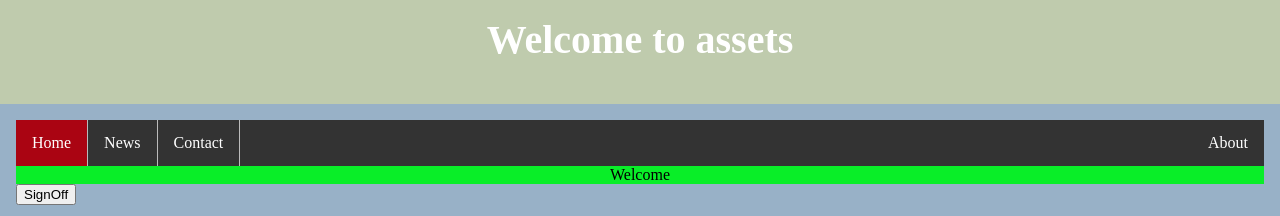
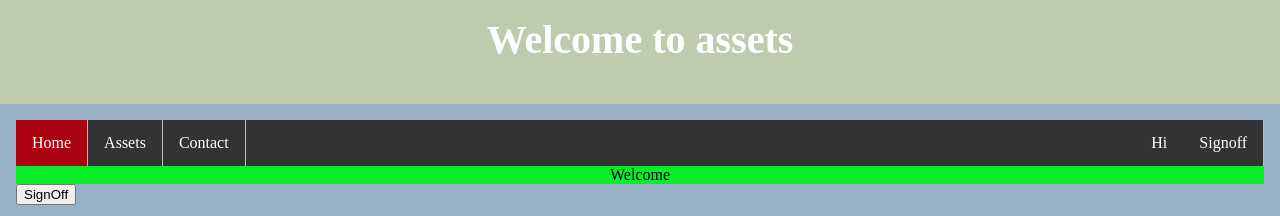
Before and after one commit to mdkhanga/webcomponents, a Next.js app in the folder myassets/: page / in a window 1280 px wide. Shown: the top 216 px of the page. Built offline with nearby package versions, Linux system fonts and the light colour scheme.

Commit message:
moved signoff to menu bar

```diff
--- a/myassets/src/app/page.tsx
+++ b/myassets/src/app/page.tsx
@@ -25,9 +25,8 @@ useEffect(() => {
   }
 }, [username, router]);
 
-
-
-const handleSignoff = () => {
+const handleSignoff = (e) => {
+  e.preventDefault();
   Cookies.remove('username');
   setUsername('')
   router.push('/signin');
@@ -37,10 +36,11 @@ const handleSignoff = () => {
   return (
     <main className={styles.myDiv}>
       <ul>
-        <li><a className={styles.active} href="#home">Home</a></li>
-        <li><a href="#news">News</a></li>
+        <li><a className={styles.active} href="/">Home</a></li>
+        <li><a href="/assets">Assets</a></li>
         <li><a href="#contact">Contact</a></li>
-        <li style={{float : 'right'}}><a href="#about">About</a></li>
+        <li style={{float : 'right'}}><a href="" onClick={handleSignoff}> Signoff </a></li>
+        <li style={{float : 'right'}}><a href=""> Hi {username} </a></li>
       </ul>
       <div className={styles.mydiv}> Welcome {username}</div>
       <button onClick={handleSignoff}> SignOff</button>
```
Also changed, not shown: myassets/src/app/assets/page.tsx (+11 -3 lines).
